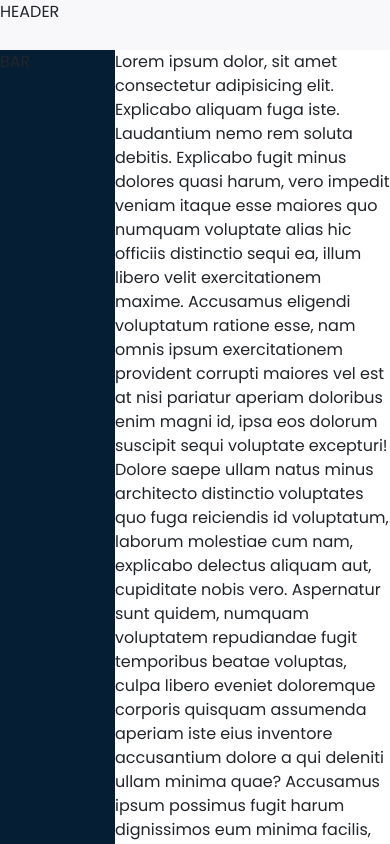
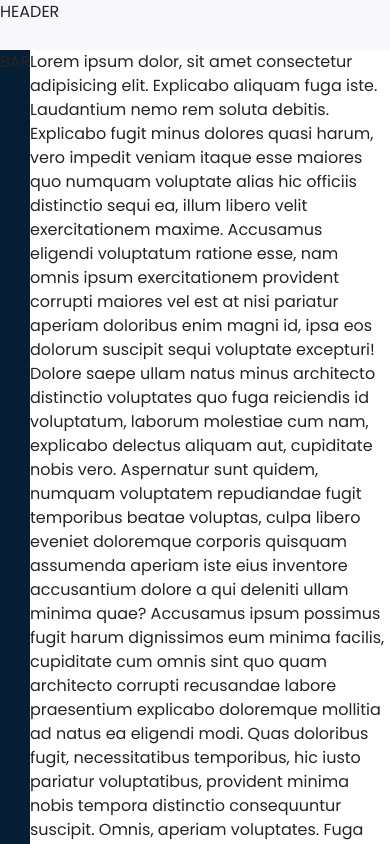
Before and after one commit to LucaFabbozzo/html-css-bootstrap-dashboard, a plain HTML site: page index.html in a window 390 px wide. Drawn offline with nearby package versions, Linux system fonts and the light colour scheme.

Commit message:
[add]media for bar and content

```diff
--- a/css/style.css
+++ b/css/style.css
@@ -41,3 +41,34 @@ main {
   background-color: #FFFFFF;
   overflow: auto;
 }
+
+
+
+
+
+
+/* MEDIA */
+
+
+@media screen and (max-width: 768px) {
+
+  main .bar {
+    width: 45px;
+  }
+
+  main .content {
+    width: calc(100% - 45px);
+  }
+}
+
+
+@media screen and (max-width: 576px) {
+
+  main .bar {
+    width: 30px;
+  }
+
+  main .content {
+    width: calc(100% - 30px);
+  }
+}
```
